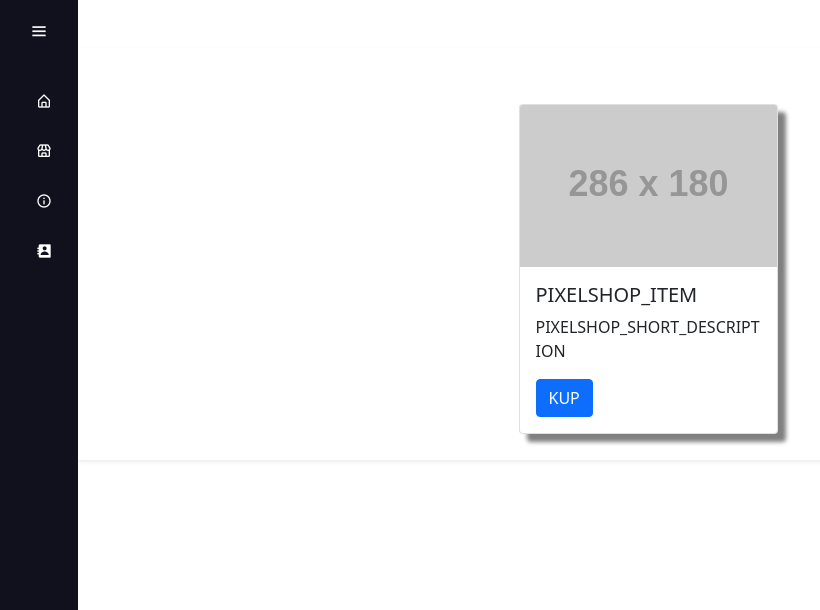
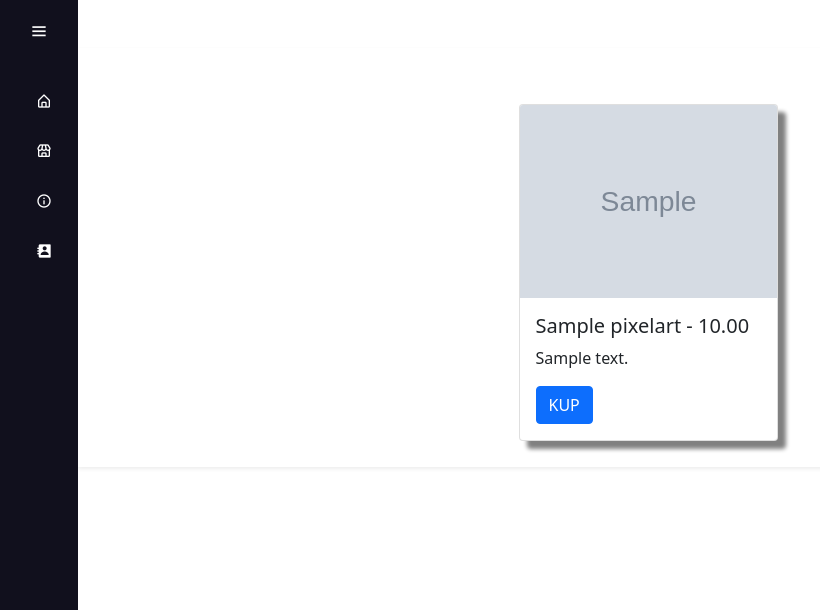
Before and after one commit to sliwaszymon/pixelshop_psiproject, a Django app: page /pixelshop/shop/ in a window 1280 px wide. Shown: the top 610 px of the page, without its empty margins (0-820 px from the left). Run offline with Django 3.2, Linux system fonts and the light colour scheme; tables that the repository leaves empty hold one stand-in row (values such as "Sample post"); grey boxes marked "Sample" are stand-in pictures; grey boxes labelled with a size stand in for pictures from a placeholder-image service; some libraries are stand-ins or nearby versions.

Commit message:
petla na obiekty - do poprawy

```diff
--- a/pixelshop/pixelshop/models.py
+++ b/pixelshop/pixelshop/models.py
@@ -32,7 +32,7 @@ class PixelArt(models.Model):
 
     title = models.CharField(max_length=50)
     desc = models.CharField(max_length=200)
-    file = models.FilePathField(path=os.path.join(settings.LOCAL_FILE_DIR, 'static/images'))
+    file = models.FilePathField(path=os.path.join(settings.LOCAL_FILE_DIR, 'static\images'))
     price = MoneyField(
         verbose_name='Cena',
         max_digits=14,
--- a/pixelshop/templates/shop.html
+++ b/pixelshop/templates/shop.html
@@ -5,18 +5,20 @@
     <link rel="stylesheet" type="text/css" href="{% static '/website/css/shop.css' %}">
     <div class="container shadow-sm p-3 mb-5 mt-5 bg-white">
         <div class="shop_content">
+          {% for object in object_list %}
             <div class="row">
                 <div class="col-sm-6 col-lg-3 col-md-4">
                     <div class="card">
-                      <img class="card-img-top" src="http://placehold.jp/286x180.png" alt="Card image cap">
+                      <img class="card-img-top" src="{{ object.file }}????" alt="Card image cap">
                       <div class="card-body">
-                        <h5 class="card-title">PIXELSHOP_ITEM</h5>
-                        <p class="card-text">PIXELSHOP_SHORT_DESCRIPTION</p>
+                        <h5 class="card-title">{{ object.title }} - {{ object.price }}</h5>
+                        <p class="card-text">{{ object.desc }}</p>
                         <a href="#" class="btn btn-primary">KUP</a>
                       </div>
                     </div>
                   </div>
             </div>
+            {% endfor %}
         </div>
     </div>
 {% endblock content %}
```
